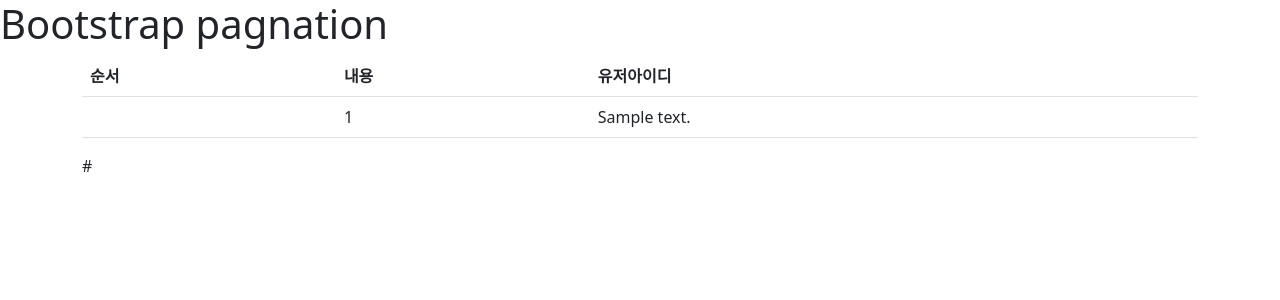
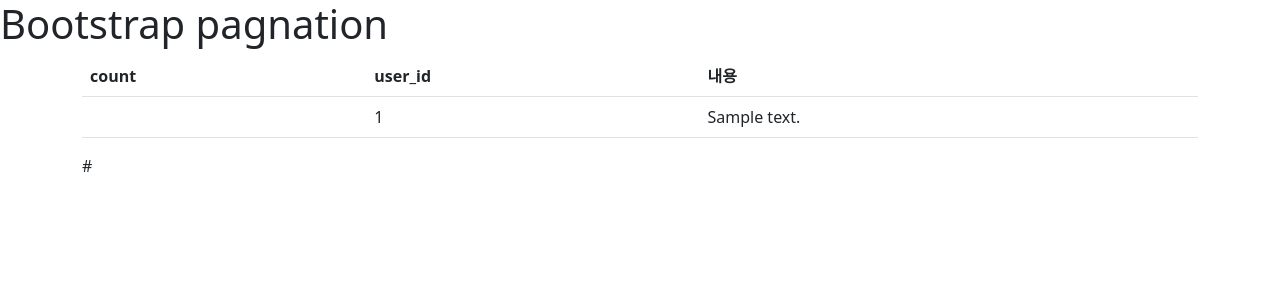
Before and after one commit to sparta-hot6/sparta-hot6, a Flask app: template templates/page.html in a window 1280 px wide. Shown: the top 300 px of the page. Run offline with Flask 2, Linux system fonts and the light colour scheme; the template is opened without the code that fills it: most values are stand-ins (such as "Sample title", 1, 10 or a date in 2020); some libraries are stand-ins or nearby versions.

Commit message:
순서 변경

```diff
--- a/templates/page.html
+++ b/templates/page.html
@@ -12,19 +12,20 @@
 </script>
 <body>
     <h1>Bootstrap pagnation</h1>
+
     <div class="container">
         <div class="table-responsive">
             <table class="table table-hover">
                 <thead>
                 <tr>
                     <th>
-                        순서
+                        count
+                    </th>
+                    <th>
+                        user_id
                     </th>
                     <th>
                         내용
-                    </th>
-                    <th>
-                        유저아이디
                     </th>
                 </tr>
                 </thead>
```
